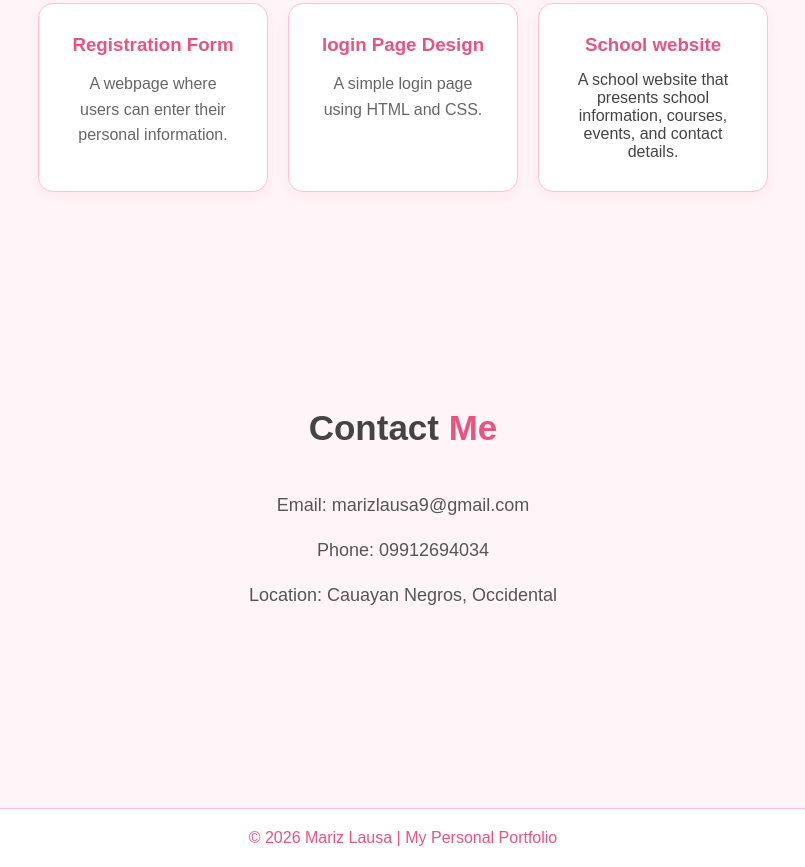
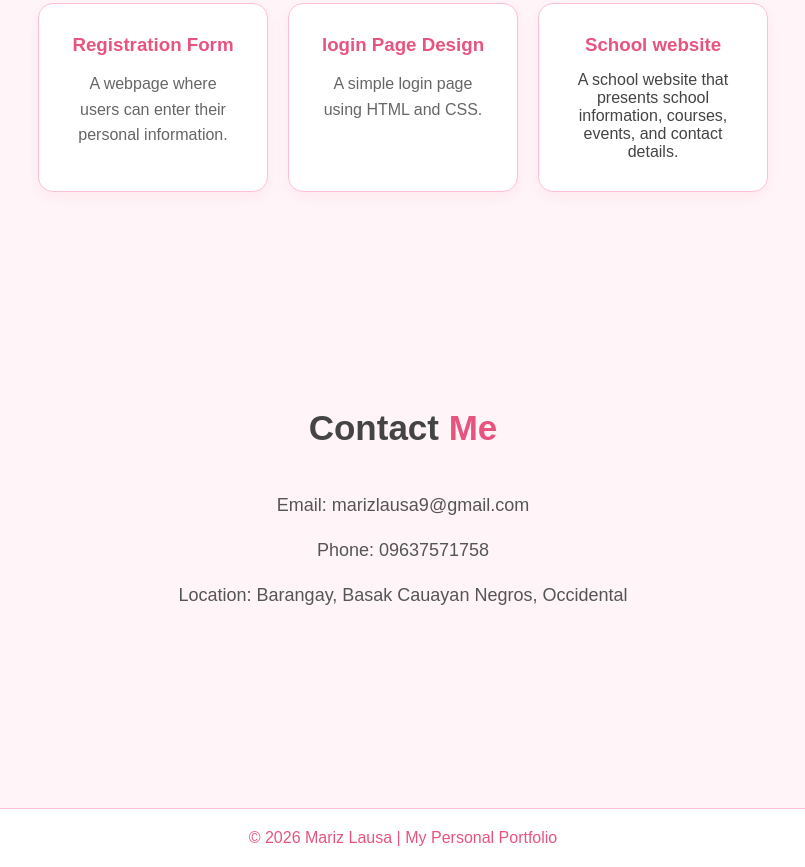
Before and after one commit to marizlausa9-ops/Mariz-Project-1, a plain HTML site: page index.html in a window 1280 px wide. Shown: the part 1861-2728 px from the top of the page, without its empty margins (237-1042 px from the left). Drawn offline with Linux system fonts and the light colour scheme.

Commit message:
i change my contact and location

```diff
--- a/index.html
+++ b/index.html
@@ -103,8 +103,8 @@
 
         <div class="contact-info">
             <p>Email: marizlausa9@gmail.com</p>
-            <p>Phone: 09912694034</p>
-            <p>Location: Cauayan Negros, Occidental</p>
+            <p>Phone: 09637571758</p>
+            <p>Location: Barangay, Basak Cauayan Negros, Occidental</p>
         </div>
     </section>
 
```
